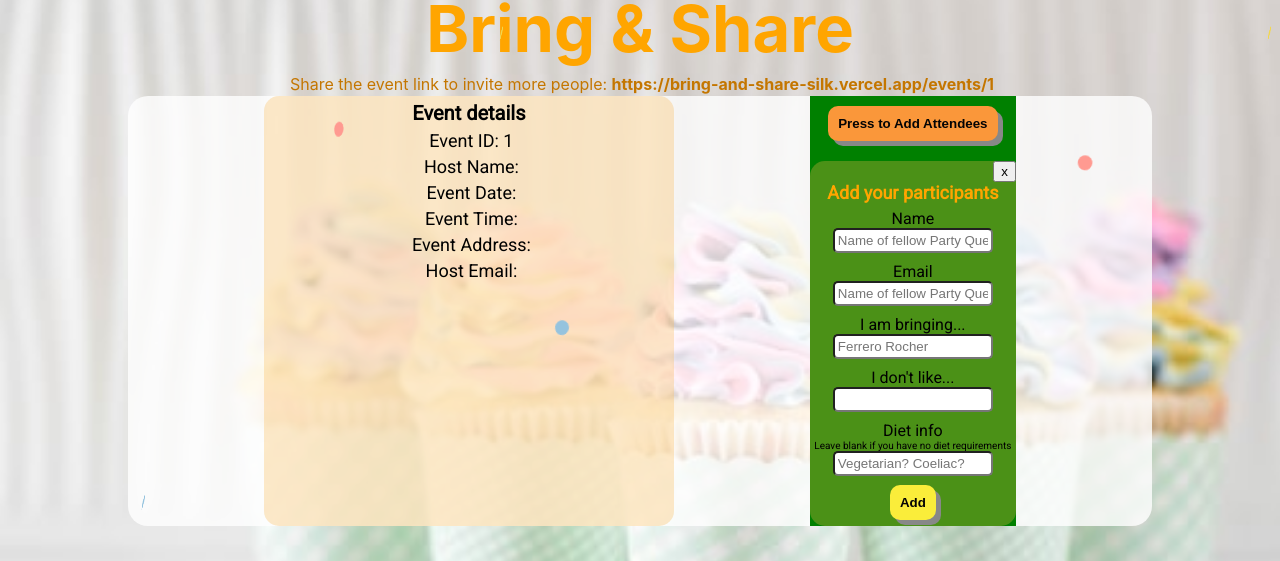
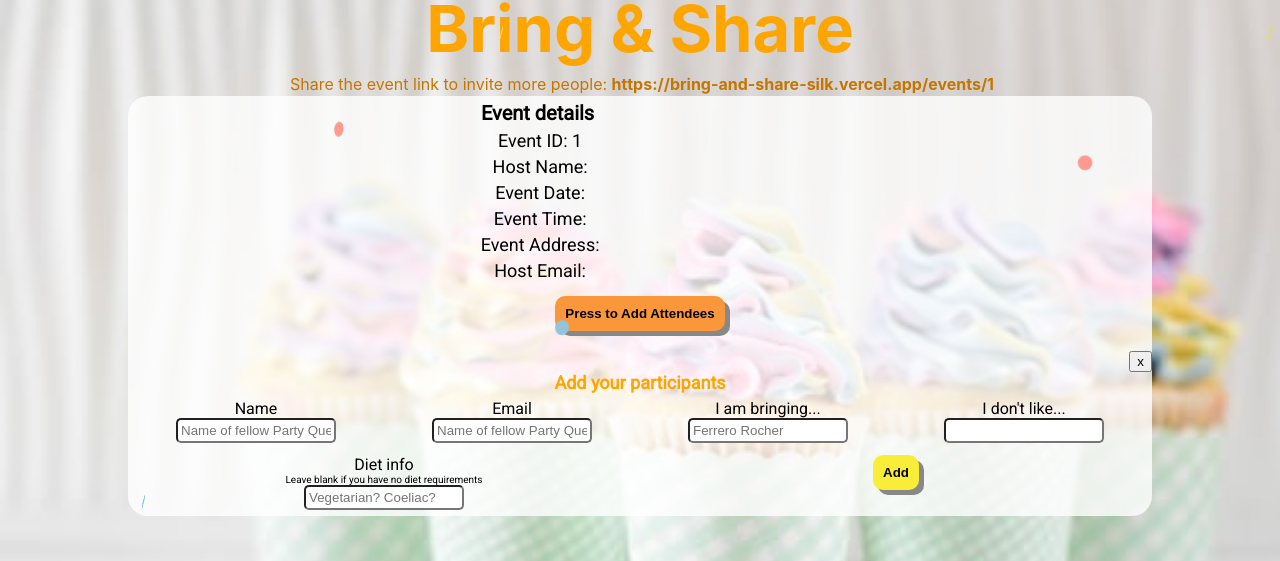
Before and after one commit to szabinakov/Bring-and-Share, a React (Create React App) app: page /events/1 in a window 1280 px wide. Both pictures are taken after a click on the button "Press to Add Attendees". Shown: the part 106-667 px from the top of the page. Built offline with nearby package versions, Linux system fonts and the light colour scheme; no server answers.

Commit message:
Added further styling

```diff
--- a/src/components/AddParticipant.js
+++ b/src/components/AddParticipant.js
@@ -73,6 +73,7 @@ const AddParticipant = ({
                 </button>
               </p>
               <h3 className="addParticipantTitle">Add your participants</h3>
+              <div class="addParticipantFormContainer">
                 <div className="name">
                   <label htmlFor="name">
                     Name
@@ -159,6 +160,7 @@ const AddParticipant = ({
                     Add
                   </button>
                 </div>
+              </div>
             </form>
           </div>
         )}
--- a/src/components/EventPage.js
+++ b/src/components/EventPage.js
@@ -61,12 +61,12 @@ const EventPage = (props) => {
           </div>
           <div className="topHalfRight">
             <HostDetails eventId={eventId} />
-            <AddParticipant
-              eventId={eventId}
-              fetchParticipants={fetchParticipants}
-              setFetchParticipants={setFetchParticipants}
-            />
           </div>
+          <AddParticipant
+            eventId={eventId}
+            fetchParticipants={fetchParticipants}
+            setFetchParticipants={setFetchParticipants}
+          />
         </div>
         <NavBar eventId={eventId} />
         <Participants
--- a/src/styles/AddParticipant.css
+++ b/src/styles/AddParticipant.css
@@ -42,12 +42,19 @@
   justify-content: space-evenly;
   text-align: center;
   font-family: "Roboto", sans-serif;
-  background-color: rgba(247, 182, 77, 0.3);
+  /* background-color: rgba(247, 182, 77, 0.3); */
   border-radius: 15px;
 }
 
 .addParticipantForm {
   width: 100%;
+}
+.addParticipantFormContainer {
+  display: flex;
+  flex-direction: row;
+  justify-content: space-evenly;
+  flex-wrap: wrap;
+  text-align: center;
 }
 
 .name,
--- a/src/styles/EventPage.css
+++ b/src/styles/EventPage.css
@@ -28,13 +28,13 @@
 }
 
 .topHalfRight {
-  background-color: green;
+  /* background-color: green; */
 }
 
 .eventDetails {
   text-align: center;
   font-family: "Roboto", sans-serif;
-  background-color: rgba(247, 182, 77, 0.3);
+  /* background-color: rgba(247, 182, 77, 0.3); */
   border-radius: 15px;
 }
 
--- a/src/styles/HostDetails.css
+++ b/src/styles/HostDetails.css
@@ -3,7 +3,7 @@
 .hostDetails {
   width: 100%;
   font-family: "Roboto", sans-serif;
-  background-color: rgba(247, 182, 77, 0.3);
+  /* background-color: rgba(247, 182, 77, 0.3); */
   border-radius: 15px;
 }
 
```
Lines whose indentation alone changed are shown as unchanged.
